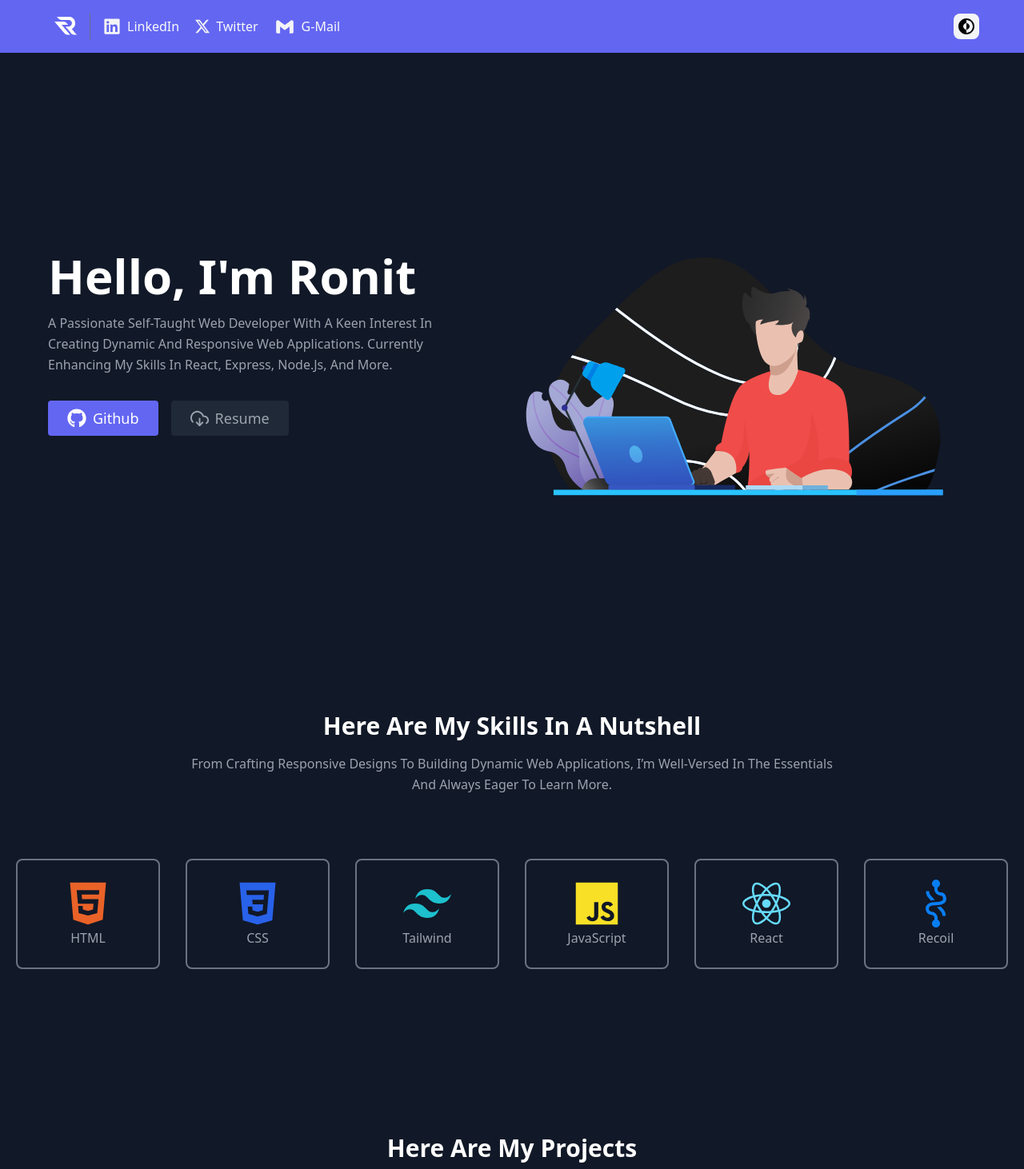
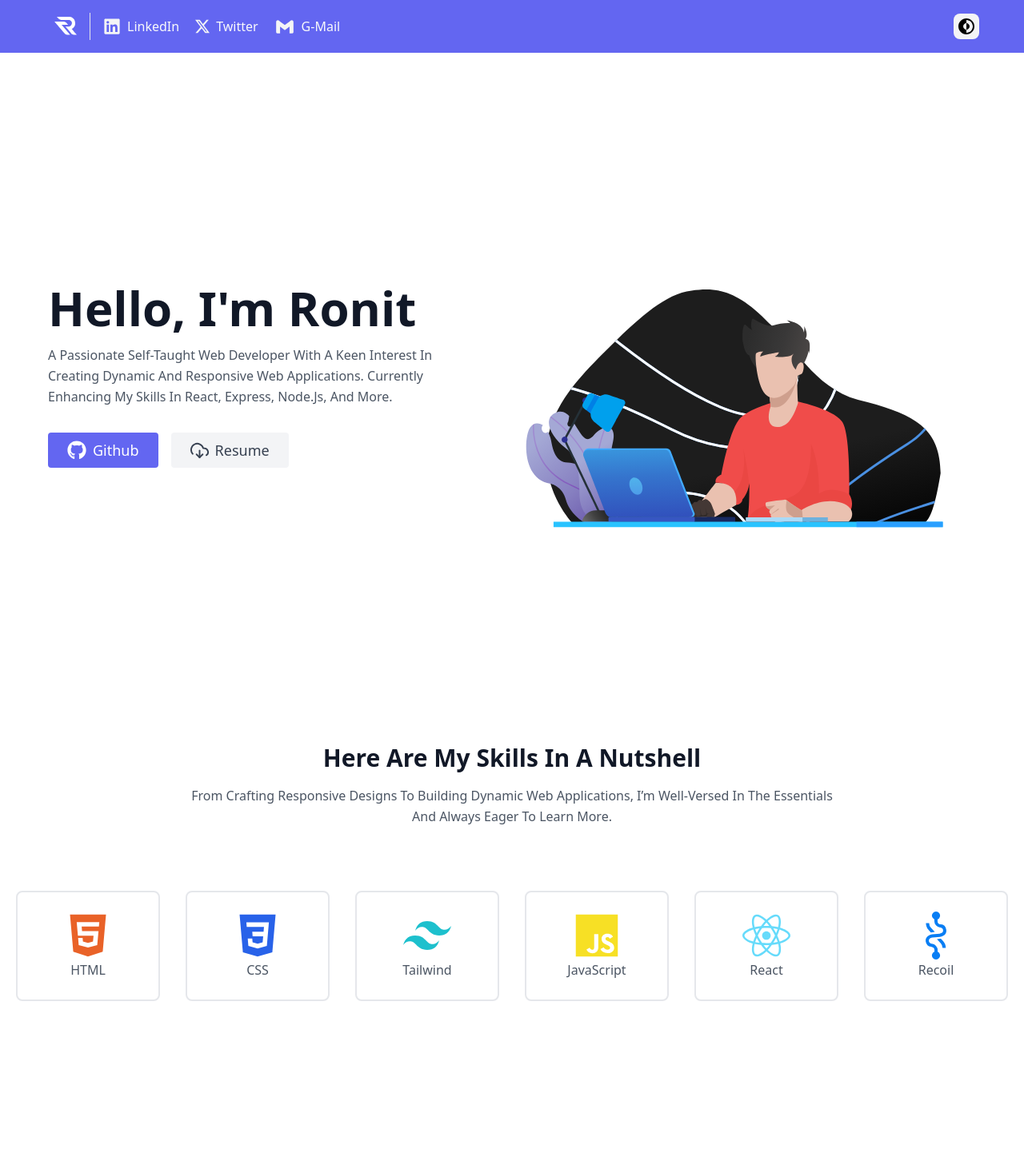
Before and after one commit to ronit-ghosh/Portfolio, a React (Vite) app: page / in a window 1280 px wide. Shown: the top 1462 px of the page at 80% size. Built offline with nearby package versions, Linux system fonts and the light colour scheme.

Commit message:
Theme Toggle Switch Funtionality Added

```diff
--- a/index.html
+++ b/index.html
@@ -1,13 +1,16 @@
 <!doctype html>
 <html lang="en">
+
 <head>
   <meta charset="UTF-8" />
   <meta name="viewport" content="width=device-width, initial-scale=1.0" />
   <link rel="shortcut icon" href="./src/public/logo.ico" type="image/x-icon">
   <title>Ronit</title>
 </head>
-  <body class="dark">
+
+<body class="">
   <div id="root"></div>
   <script type="module" src="/src/main.jsx"></script>
 </body>
+
 </html>
--- a/src/App.css
+++ b/src/App.css
@@ -37,3 +37,7 @@ body {
     --quotation         : 156, 163, 175;
     --border            : 107 114 128;
 }
+
+#root{
+    background-color: var(--background);
+}
--- a/src/App.jsx
+++ b/src/App.jsx
@@ -13,8 +13,8 @@ const App = () => {
       <SkillsSection />
       <ProjectsSection />
       <AboutMeSection />
-      <ContactSection/>
-      <FooterSection/>
+      <ContactSection />
+      <FooterSection />
     </>
   )
 }
--- a/src/components/Navbar.jsx
+++ b/src/components/Navbar.jsx
@@ -3,13 +3,37 @@ import { CgDarkMode } from "react-icons/cg";
 import { FaLinkedin } from "react-icons/fa";
 import { BsTwitterX } from "react-icons/bs";
 import { BiLogoGmail } from "react-icons/bi";
-
-function modeSwitch() {
-    const classes = document.body.classList;
-    console.log(classes)
-}
+import { useEffect, useState } from "react";
 
 const Navbar = () => {
+
+  const [theme, setTheme] = useState(() => {
+    // Get the saved theme from localStorage or use the preferred color scheme
+    const savedTheme = localStorage.getItem('theme');
+    if (savedTheme) {
+      return savedTheme;
+    } else if (window.matchMedia("(prefers-color-scheme: dark)").matches) {
+      return 'dark';
+    } else {
+      return 'light';
+    }
+  });
+
+  useEffect(() => {
+    // Apply the theme to the document body
+    document.body.classList.add(theme);
+    // Clean up previous theme
+    return () => {
+      document.body.classList.remove('light', 'dark');
+    };
+  }, [theme]);
+
+  const handleThemeSwitch = () => {
+    const newTheme = theme === 'light' ? 'dark' : 'light';
+    setTheme(newTheme);
+    localStorage.setItem('theme', newTheme);
+  };
+
   const navLinks = [{
     text: "LinkedIn",
     icon: <FaLinkedin fontSize={22} color="rgb(243 244 246)" />,
@@ -25,16 +49,18 @@ const Navbar = () => {
   },]
   return (
     <header className="bg-accent body-font">
-            <div className="p-4 mx-auto flex items-center justify-around md:px-14 max-h-[66px]">
+      <div className="p-4 mx-auto flex items-center justify-around md:px-14">
         <a className="flex title-font font-medium items-center">
           <span className="ml-3 text-xl"><img src={logo} alt="logo" className="w-7" /></span>
         </a>
-                <nav className="lg:mr-auto lg:ml-4 lg:py-1 lg:pl-4 lg:border-l lg:border-border flex flex-wrap items-center text-base justify-center">
+        <nav className="lg:mr-auto lg:ml-4 lg:py-1 lg:pl-4 lg:border-l lg:border-border-subtext flex flex-wrap items-center text-base justify-center">
           {
             navLinks.map(navLink => <a key={navLink.link} href={navLink.link} target="_blank" className="mr-5 hover:text-gray-200 text-gray-50 flex items-center gap-2">{navLink.icon} <span className="md:block hidden">{navLink.text}</span></a>)
           }
         </nav>
-                <button onClick={modeSwitch} className="mode-switcher flex items-center bg-gray-100 border-0 p-1 focus:outline-none hover:bg-gray-200 rounded-lg text-base md:mt-0"><CgDarkMode fontSize={24} filter="" /></button>
+        <button onClick={handleThemeSwitch} className="mode-switcher flex items-center bg-gray-100 border-0 p-1 focus:outline- hover:bg-gray-200 rounded-lg text-base md:mt-0">
+          <CgDarkMode fontSize={24} />
+        </button>
       </div>
     </header>
   )
--- a/src/components/SkillsCard.jsx
+++ b/src/components/SkillsCard.jsx
@@ -1,9 +1,7 @@
-import React from 'react'
-
 const SkillsCard = (props) => {
   const { icon, text, title } = props
   return (
-        <div key={text} title={title} className="p-4 md:w-1/6 sm:w-1/2 w-1/2">
+    <div key={text} role='tooltip' title={title} className="p-4 md:w-1/6 sm:w-1/2 w-1/2">
       <div className="flex flex-col justify-center items-center border-2 border-border p-6 rounded-lg hover:shadow-lg hover:scale-105 transition-all ease-in-out duration-150">
         {icon}
         <p className="leading-relaxed">{text}</p>
--- a/src/del.jsx
+++ /dev/null
@@ -1,11 +0,0 @@
-import React from 'react'
-
-const del = () => {
-  return (
-    <div className='bg-gray-500'>
-
-    </div>
-  )
-}
-
-export default del
--- a/src/sections/FooterSection.jsx
+++ b/src/sections/FooterSection.jsx
@@ -5,9 +5,9 @@ const FooterSection = () => {
         <footer className="text-subtext bg-background body-font">
             <div className="container px-10 py-8 mx-auto flex items-center sm:flex-row flex-col">
                 <a className="flex title-font font-medium items-center md:justify-start justify-center text-gray-900">
-                    <span className="ml-3 text-xl cursor-help"><img src={logo} alt="logo" className="w-10 bg-indigo-500 rounded-full p-2" /></span>
+                    <span className="ml-3 text-xl cursor-help sm:block hidden"><img src={logo} alt="logo" className="w-10 bg-indigo-500 rounded-full p-2" /></span>
                 </a>
-                <p className="text-sm  sm:ml-4 sm:pl-4 sm:border-l-2 sm:border-border sm:py-2 sm:mt-0 mt-4 cursor-help">© 2024 Personal Portfolio —
+                <p className="text-sm sm:ml-4 sm:pl-4 sm:border-l-2 sm:border-border sm:py-2 sm:mt-0 mt-4 cursor-help">© Personal Portfolio —
                     <a href="" className="text-subtext ml-1 cursor-help" rel="noopener noreferrer" target="_blank">@ronit-ghosh</a>
                 </p>
                 <span className="inline-flex sm:ml-auto sm:mt-0 mt-4 justify-center sm:justify-start">
--- a/src/sections/LandingPage.jsx
+++ b/src/sections/LandingPage.jsx
@@ -18,7 +18,7 @@ const LandingPage = () => {
     return (
         <>
             <Navbar />
-            <section className="text-subtext bg-background body-font px-10 md:mt-0 mt-10">
+            <section className="text-subtext bg-background body-font px-10 md:mt-0 pt-10">
                 <div className="container h-[91dvh] mx-auto flex px-5 py-5 md:flex-row flex-col items-center">
                     <div className="lg:flex-grow md:w-1/2 lg:pr-24 md:pr-16 flex flex-col md:items-start md:text-left mb-16 md:mb-0 items-center text-center">
                         <h1 className="title-font sm:text-6xl text-4xl mb-4 font-bold text-heading">Hello, I'm Ronit</h1>
@@ -28,8 +28,8 @@ const LandingPage = () => {
                             <a href="https://drive.google.com/file/d/14Vu3qyrZOsi0D4-Zl7mxlVS-OBR2GhMm/view?usp=sharing" target='_blank'><button className="ml-4 flex items-center gap-2 border-0 py-2 px-6 focus:outline-none rounded text-lg bg-btn_bg_color hover:bg-btn_hover_bg_color text-btn_text"><FiDownloadCloud fontSize={23} />Resume</button></a>
                         </div>
                     </div>
-                    <div className='overflow-hidden lg:max-w-xl lg:w-full md:w-1/2 object-cover object-center rounded'>
-                        <Lottie options={defaultOptions}/>
+                    <div className='overflow-hidden lg:max-w-xl lg:w-full md:w-1/2 object-cover object-center rounded '>
+                        <Lottie options={defaultOptions} />
                     </div>
                 </div>
             </section>
--- a/src/sections/SkillsSection.jsx
+++ b/src/sections/SkillsSection.jsx
@@ -24,7 +24,7 @@ const SkillsSection = () => {
         text: "React",
         icon: <FaReact fontSize={60} color="#66dbfb" />,
         title: "JavaScript Frontend Framework"
-    },{
+    }, {
         text: "Recoil",
         icon: <SiRecoil fontSize={60} color="#097ef4" />,
         title: "React State Management Library"
```
Also changed, not shown: src/components/ProjectCard.jsx (indentation only), src/index.css (line endings or trailing spaces), 1 other file (tests, documents, lock files or other folders). Lines whose indentation alone changed are shown as unchanged.
